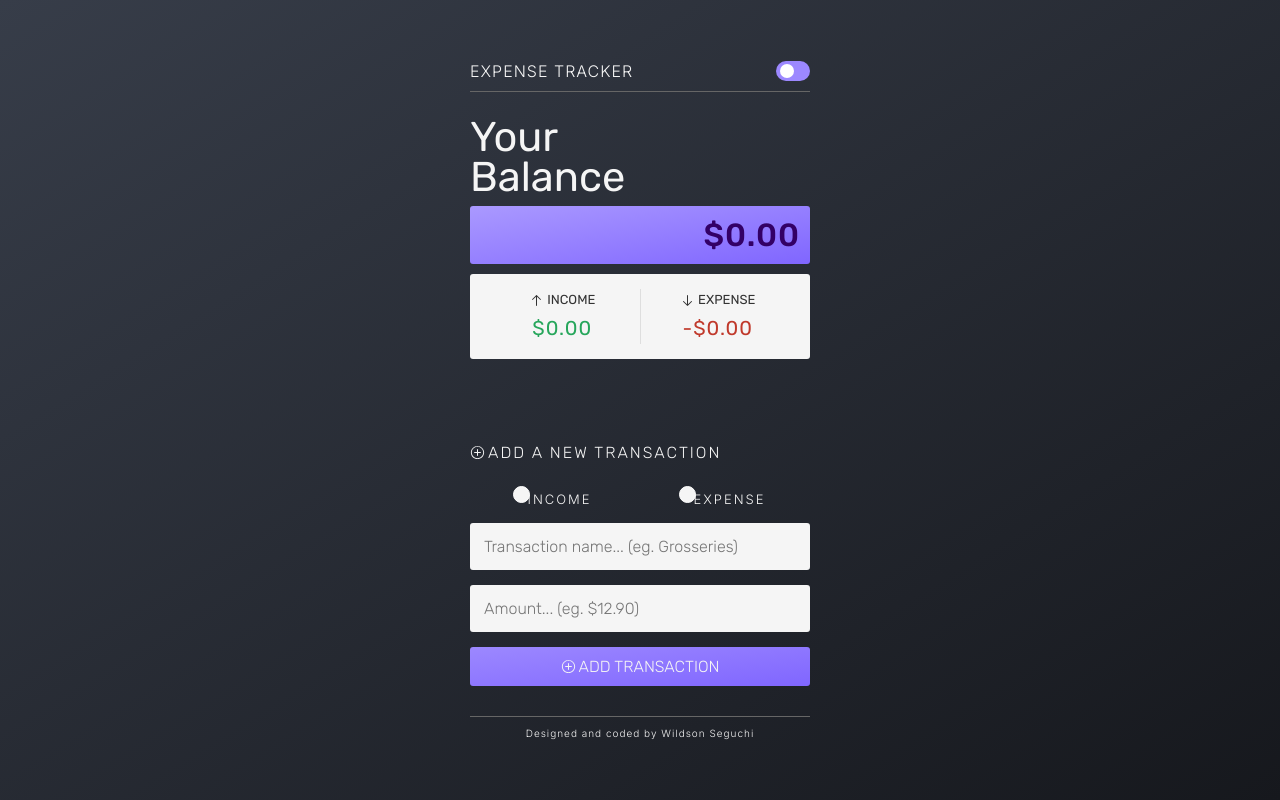
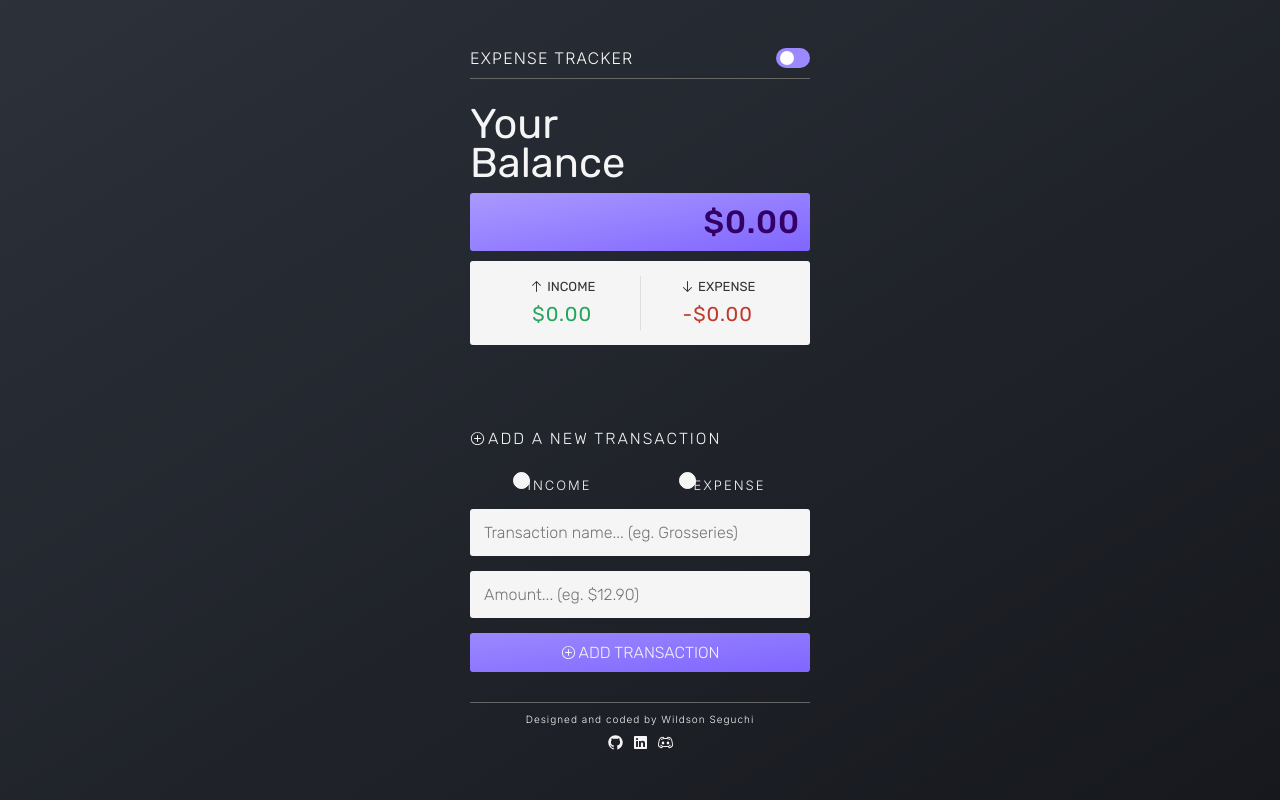
Before and after one commit to wseguchi/expense-tracker, a React (Create React App) app: page / in a window 1280 px wide. Built offline with nearby package versions, Linux system fonts and the light colour scheme.

Commit message:
Added social-media icons on credits

```diff
--- a/src/App.css
+++ b/src/App.css
@@ -12,7 +12,7 @@ body {
   justify-content: center;
   color: whitesmoke;
   background-color: #21252b;
-  background-image: linear-gradient(to bottom right, #373d49, #16181d);
+  background-image: linear-gradient(to bottom right, #2c313a, #16181d);
   font-family: 'Rubik', -apple-system, BlinkMacSystemFont, 'Segoe UI', 'Roboto',
     'Oxygen', 'Ubuntu', 'Cantarell', 'Fira Sans', 'Droid Sans', 'Helvetica Neue',
     sans-serif;
@@ -27,7 +27,15 @@ body.light {
 }
 
 a {
-  color: #61dafb;
+  color: whitesmoke;
+}
+
+.light a {
+  color: #555;
+}
+
+a:hover {
+  color: #9999ff;
 }
 
 h1 {
@@ -317,6 +325,12 @@ input[type='number']:focus {
   margin-top: 20px;
 }
 
+.credits-social-media {
+  display: flex;
+  justify-content: center;
+  margin-top: 10px;
+  gap: 10px;
+}
 /*-------------*/
 .switch {
   position: relative;
--- a/src/Credits.js
+++ b/src/Credits.js
@@ -1,5 +1,33 @@
 import React from 'react';
+import {
+  GitHubLogoIcon,
+  LinkedInLogoIcon,
+  DiscordLogoIcon,
+} from '@radix-ui/react-icons';
 
 export default function Credits() {
-  return <div className='credits'>Designed and coded by Wildson Seguchi</div>;
+  return (
+    <div className='credits'>
+      <div>Designed and coded by Wildson Seguchi</div>
+      <div className='credits-social-media'>
+        <a target='_blank' rel='noreferrer' href='https://github.com/wseguchi'>
+          <GitHubLogoIcon />
+        </a>
+        <a
+          target='_blank'
+          rel='noreferrer'
+          href='https://www.linkedin.com/in/wildson-seguchi/'
+        >
+          <LinkedInLogoIcon />
+        </a>
+        <a
+          target='_blank'
+          rel='noreferrer'
+          href='https://discordapp.com/users/733873632593576039'
+        >
+          <DiscordLogoIcon />
+        </a>
+      </div>
+    </div>
+  );
 }
--- a/src/Header.js
+++ b/src/Header.js
@@ -20,6 +20,7 @@ export const Header = () => {
   return (
     <div id='header'>
       <h1 className='title'>Expense Tracker</h1>
+
       <label className='switch'>
         <input type='checkbox' onClick={toggleTheme} />
         <span className='slider round'></span>
```
